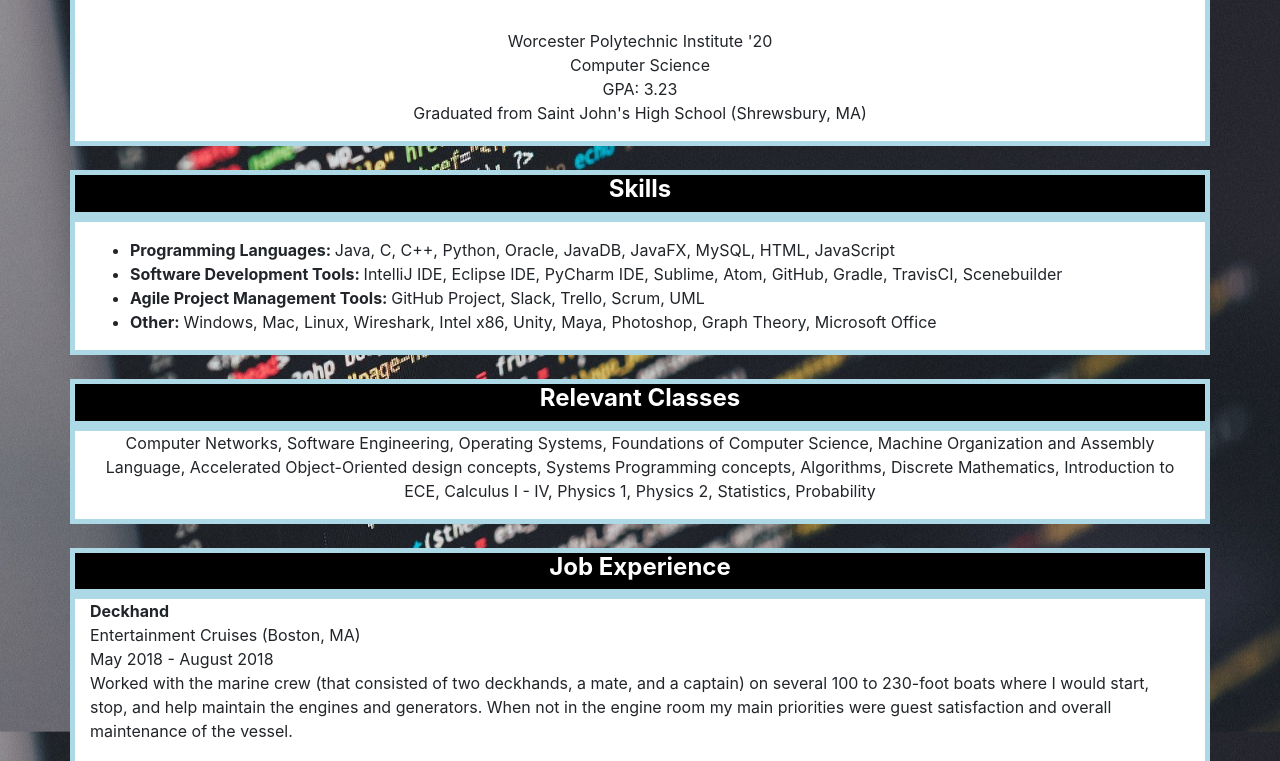
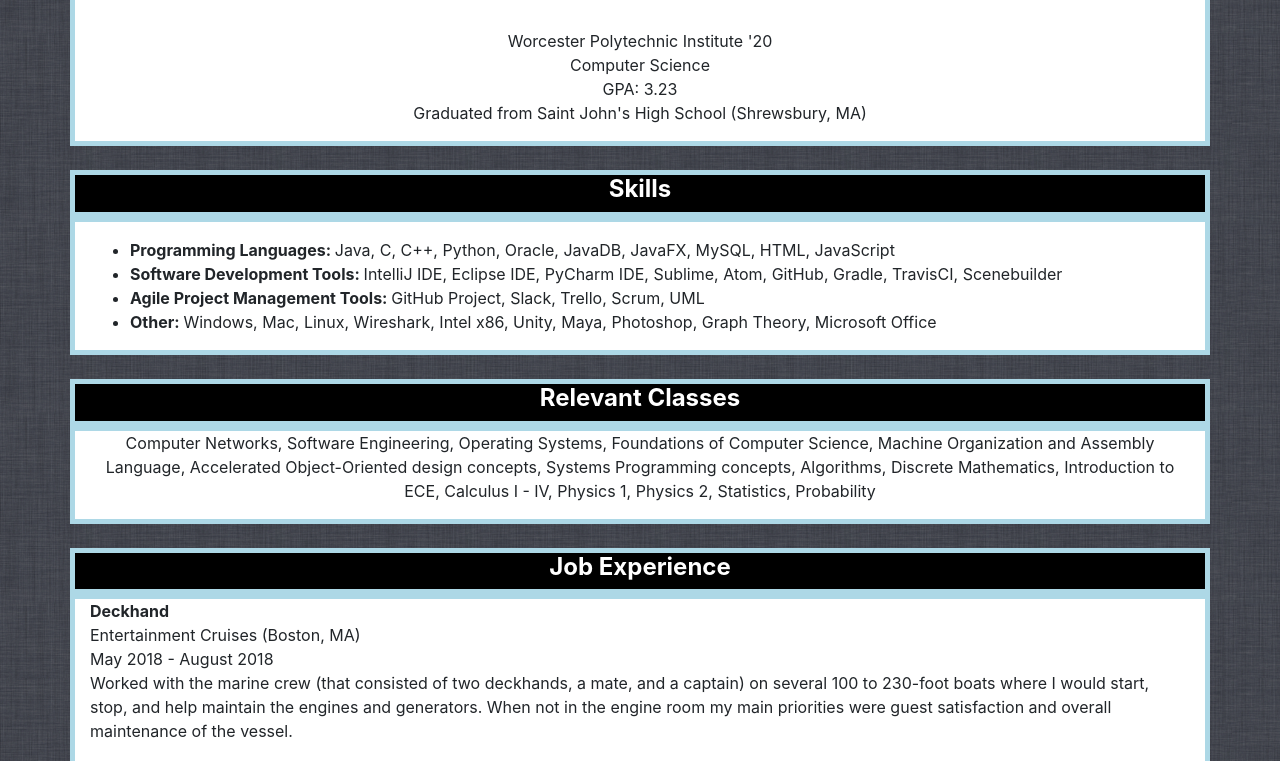
Before and after one commit to andrewrm98/First-Website, a plain HTML site: page index.html in a window 1280 px wide. Shown: the part 122-883 px from the top of the page. Drawn offline with nearby package versions, Linux system fonts and the light colour scheme.

```diff
--- a/index.html
+++ b/index.html
@@ -60,7 +60,7 @@
         <style>
 			.parallax {
     		/* The image used */
-    		background-image: url("code.jpeg");
+    		background-image: url("texture.png");
 
     		/* Set a specific height */
     		height: 500px;
@@ -82,7 +82,7 @@
 
         <title>Andrew Morrison Resume</title>
     </head>
-    <body background = "code.jpeg" class = "parallax">
+    <body background = "texture.png" class = "parallax">
     	<br>
 
     <!-- Name -->
```
Also changed, not shown: texture.png (added).
